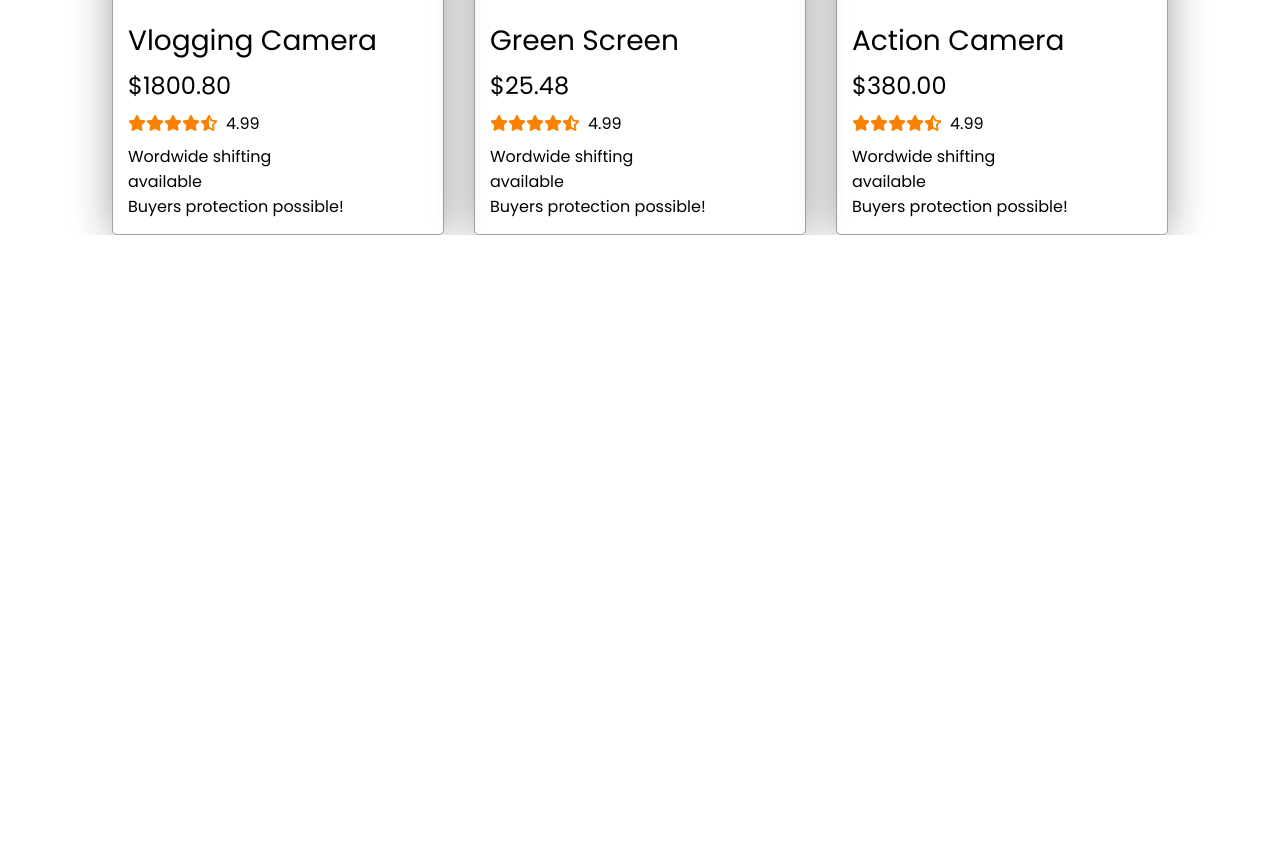
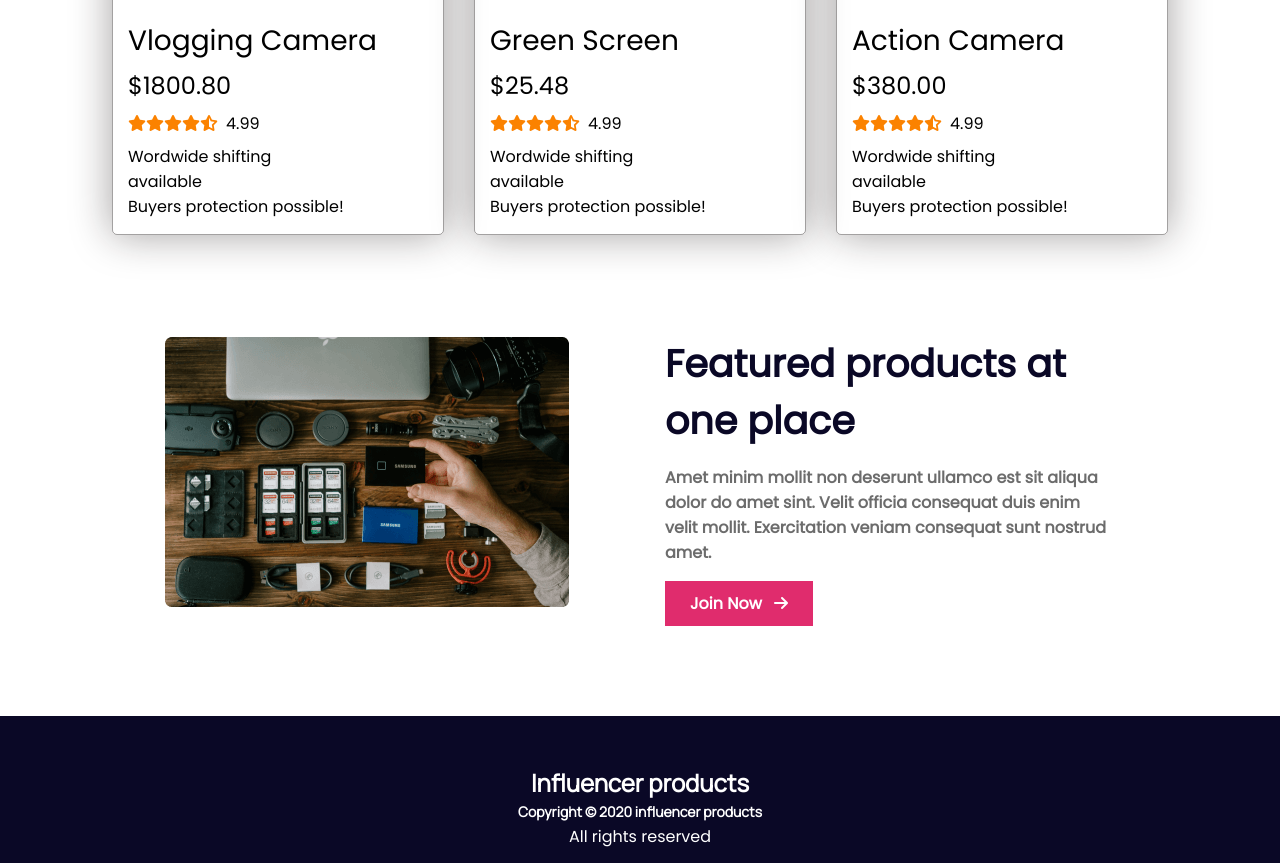
Before and after one commit to Shuvo-2525/influencer-gear-practice, a plain HTML site: page index.html in a window 1280 px wide. Shown: the part 2275-3138 px from the top of the page. Before the commit the page ends 2510 px from the top, so only its background shows below. Drawn offline with Linux system fonts and the light colour scheme.

Commit message:
PC Version Done

```diff
--- a/index.html
+++ b/index.html
@@ -240,12 +240,32 @@
         <!-- section 2  -->
 
         <section class="section2">
-
+            <div class="sec2-img">
+                <img src="assets/images/gear.png" alt="" srcset="">
+            </div>
+            <sec2-info>
+                <h2 class="sec2-title">Featured products at one place</h2>
+                <p class="sec2-des">Amet minim mollit non deserunt ullamco est sit aliqua dolor do amet sint. Velit officia consequat duis enim velit mollit. Exercitation veniam consequat sunt nostrud amet.</p>
+                <a href="" class="banner-btn sec2-btn">Join Now  <i class="fa-solid fa-arrow-right"></i></a>
+            </sec2-info>
         </section>
     </main>
     <!-- footer section -->
     <footer>
-
+<div class="footer">
+    <h3 class="footer-title">Influencer products</h3>
+    <p class="footer-des">Copyright © 2020  influencer products
+    </p>
+    <p class="copyright">
+        All rights reserved
+    </p>
+    <ul class="footer-list">
+        <li class="footer-list-icon"><i class="fa-brands fa-instagram"></i></li>
+        <li class="footer-list-icon"><i class="fa-brands fa-dribbble"></i></li>
+        <li class="footer-list-icon"><i class="fa-brands fa-twitter"></i></li>
+        <li class="footer-list-icon"><i class="fa-brands fa-youtube"></i></li>
+    </ul>
+</div>
     </footer>
 
 </body>
--- a/style/style.css
+++ b/style/style.css
@@ -3,6 +3,7 @@
 :root {
     --btn-color :#E02C6D ;
     --star-rating :#FB8200 ;
+    --sec2-color : #0A0826;
 }
 
 /* navigation */
@@ -24,6 +25,10 @@
     text-decoration: none;
     color: black;
 }
+.nav-links:hover{
+    color: var(--btn-color);
+}
+
 
 /* banner */
 
@@ -85,7 +90,15 @@
 
 .sponsor-icon {
     list-style: none;
+    transition: transform .3s;
 }
+
+.sponsor-icon:hover {
+    list-style: none;
+    transform: scale(1.5);
+    cursor: pointer;
+}
+
 /* section - 1 */
 .section1 {
     display: flex;
@@ -140,3 +153,80 @@
     border: 1px solid gray;
     box-shadow: 0px 0px 40px rgba(24, 18, 18, 0.637);
 }
+
+/* section-2 */
+
+.section2 {
+    display: flex;
+    margin: 100px 165px;
+    gap: 96px;
+    align-items: center;
+}
+.sec2-title {
+    font-size: 38px;
+    font-weight: 700;
+    color: var(--sec2-color);
+}
+.sec2-des{
+    font-size: 16px;
+    font-weight: 700;
+    color: #6C6C6C;
+    margin-top: 16px;
+    margin-bottom: 26px;
+}
+
+.sec2-btn {
+    border-radius: 0;
+
+}
+.sec2-btn:hover {
+    border-radius: 0;
+}
+
+/* footer */
+
+footer{
+    background-color: var(--sec2-color);
+    color: white;
+    text-align: center;
+
+}
+.footer {
+    padding: 50px 0;
+
+}
+.footer-title {
+    font-size: 24px;
+    font-weight: 700;
+    padding-bottom: 3px;
+    font-family: 'Manrope', sans-serif !important;
+
+}
+.copyright{
+    padding-top: 3px;
+    padding-bottom: 17px;
+}
+
+.footer-list {
+    display: flex;
+    gap: 16px;
+    justify-content: center;
+
+}
+.footer-des {
+
+    font-size: 14px;
+    font-weight: 700;
+    font-family: 'Manrope', sans-serif !important;
+
+}
+
+.footer-list-icon{
+    list-style: none;
+    transition: color .5s , transform .2s;
+}
+.footer-list-icon:hover{
+    cursor: pointer;
+    color: var(--btn-color);
+    transform: scale(1.5);
+}
--- a/style/universal-reset.css
+++ b/style/universal-reset.css
@@ -1,7 +1,9 @@
-@import url('https://fonts.googleapis.com/css2?family=Poppins&display=swap');
+
+@import url('https://fonts.googleapis.com/css2?family=Manrope&family=Poppins&display=swap');
 
 * {
     margin: 0 ;
     padding: 0;
+    font-family: 'Manrope', sans-serif;
     font-family: 'Poppins', sans-serif;
 }
```
